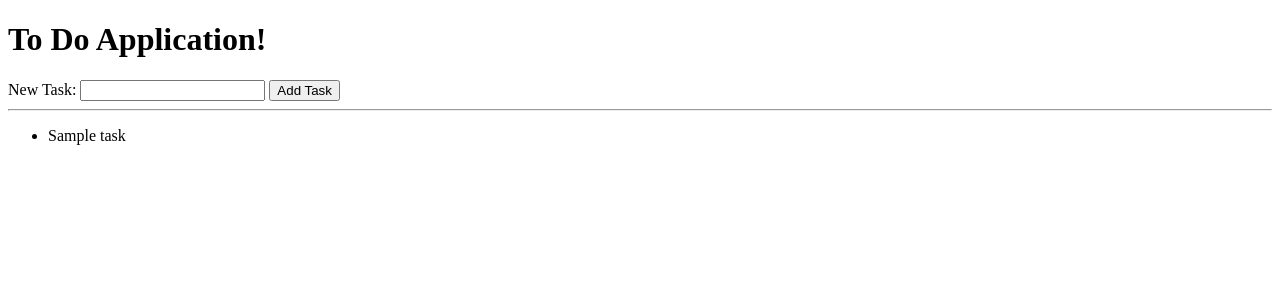
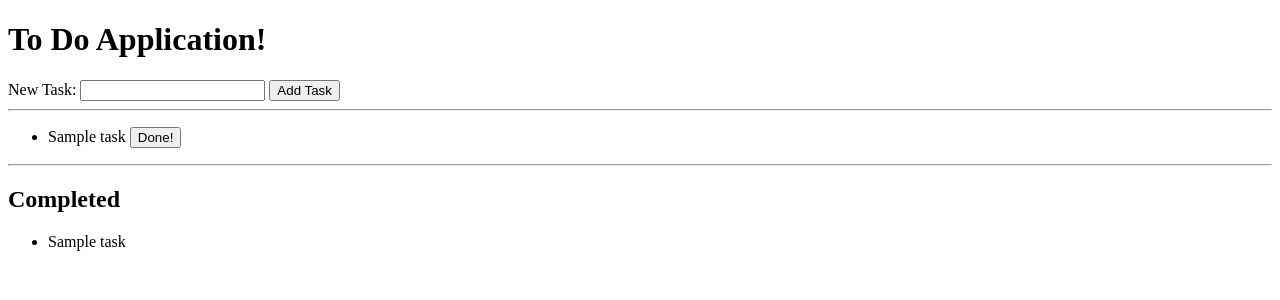
Before and after one commit to Alexcuellar18/to-do-app, a Flask app: template templates/todos.html in a window 1280 px wide. Shown: the top 300 px of the page. Run offline with Flask 2, Linux system fonts and the light colour scheme; tables that the repository leaves empty hold one stand-in row (values such as "Sample post"); the template is opened without the code that fills it: values that come from a table or form of the project are taken from there, most other values are stand-ins (such as "Sample title", 1, 10 or a date in 2020).

Commit message:
added ability to complete tasks and display tasks that are done

```diff
--- a/main.py
+++ b/main.py
@@ -13,9 +13,11 @@ db = SQLAlchemy(app)
 class Task(db.Model):
   id = db.Column(db.Integer, primary_key=True)
   name = db.Column(db.String(120))
+  completed = db.Column(db.Boolean, default = False)
 
   def __init__(self,name):
     self.name = name
+    self.completed = False
 
 
 
@@ -27,10 +29,24 @@ def index():
         new_task = Task(task_name)
         db.session.add(new_task)
         db.session.commit()
+    #code above will pull entry from form and add/commit to the Database
+    tasks = Task.query.filter_by(completed=False).all()
+    completed_tasks = Task.query.filter_by(completed=True).all()
 
-    tasks = Task.query.all()
+    return render_template('todos.html',title="To Do Application", tasks=tasks, completed_tasks=completed_tasks)
 
-    return render_template('todos.html',title="To Do Application", tasks=tasks)
+
+@app.route('/delete-task', methods=['POST'])
+def delete():
+
+  task_id = int(request.form['task-id'])
+  task = Task.query.get(task_id)
+  task.completed = True
+  db.session.add(task)
+  db.session.commit()
+
+  return redirect('/')
+
 
 if __name__ == '__main__':
   app.run()
--- a/templates/todos.html
+++ b/templates/todos.html
@@ -18,10 +18,20 @@
 
         <ul>
             {% for task in tasks %}
-            <li>{{task.name}}</li>
+            <li>{{task.name}}
+                <form method='POST' action='/delete-task' style='display: inline-block;'>
+                    <input type="hidden" name='task-id' value="{{task.id}}"/>
+                    <input type = "submit" value="Done!"/>
+                </form>
+            </li>
             {% endfor %}
         </ul>
-
-
     {% endif %}
+    <hr />
+    <h2>Completed</h2>
+    <ul>
+        {% for task in completed_tasks %}
+        <li>{{task.name}}</li>
+        {% endfor %}
+    </ul>
 {% endblock %}
```
